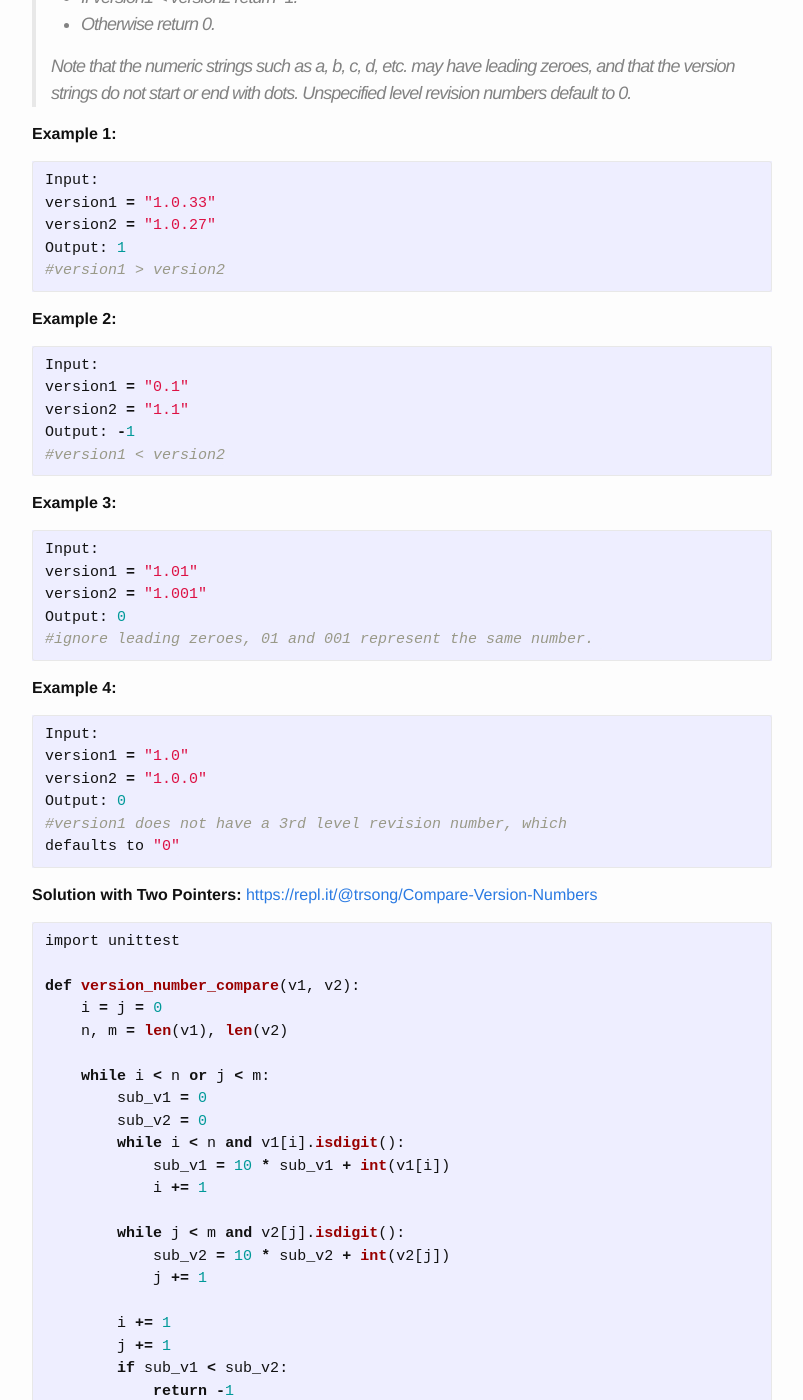
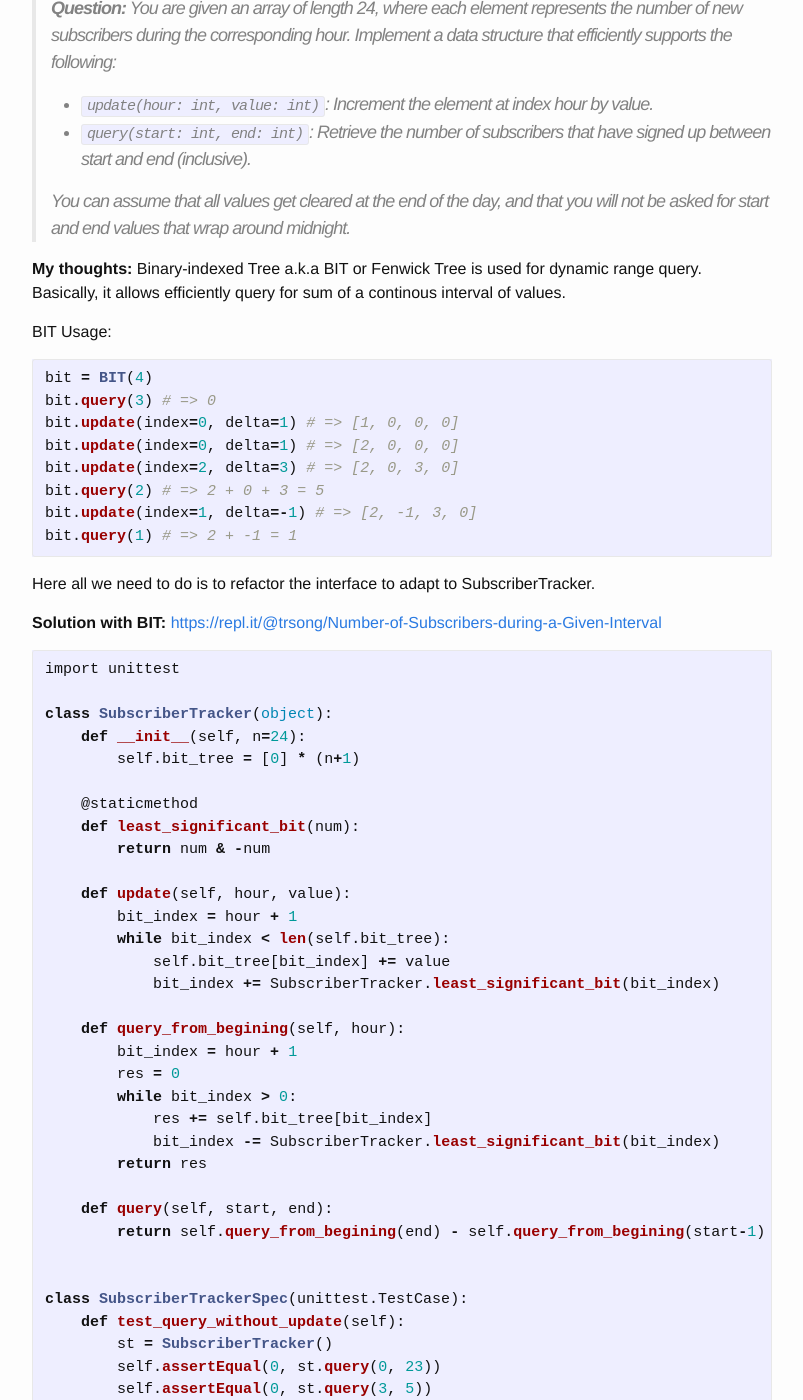
Before and after one commit to trsong/trsong.github.io, a Jekyll site: the page built from _posts/2019-11-01-DailyQuestionsNov.md, in a window 1280 px wide and 1400 px high, scrolled down 1672 px. Shown: the whole window, without its empty margins (238-1041 px from the left). Built offline with Jekyll 4.4.1, drawn with Linux system fonts in a browser that asks for light colours; some of the changed text lies outside the part shown.

Commit message:
Add Solution to Nov 23 Problem

````diff
--- a/_posts/2019-11-01-DailyQuestionsNov.md
+++ b/_posts/2019-11-01-DailyQuestionsNov.md
@@ -20,6 +20,27 @@ categories: Python/Java
 
 
 
+### Nov 24, 2019 \[Easy\] Markov Chain
+---
+> **Question:**You are given a starting state start, a list of transition probabilities for a Markov chain, and a number of steps num_steps. Run the Markov chain starting from start for num_steps and compute the number of times we visited each state.
+>
+> For example, given the starting state a, number of steps 5000, and the following transition probabilities:
+
+```py
+[
+  ('a', 'a', 0.9),
+  ('a', 'b', 0.075),
+  ('a', 'c', 0.025),
+  ('b', 'a', 0.15),
+  ('b', 'b', 0.8),
+  ('b', 'c', 0.05),
+  ('c', 'a', 0.25),
+  ('c', 'b', 0.25),
+  ('c', 'c', 0.5)
+]
+One instance of running this Markov chain might produce { 'a': 3012, 'b': 1656, 'c': 332 }.
+```
+
 ### Nov 23, 2019 \[Hard\] Number of Subscribers during a Given Interval
 ---
 > **Question:** You are given an array of length 24, where each element represents the number of new subscribers during the corresponding hour. Implement a data structure that efficiently supports the following:
@@ -29,6 +50,89 @@ categories: Python/Java
 >
 > You can assume that all values get cleared at the end of the day, and that you will not be asked for start and end values that wrap around midnight.
 
+**My thoughts:** Binary-indexed Tree a.k.a BIT or Fenwick Tree is used for dynamic range query. Basically, it allows efficiently query for sum of a continous interval of values.
+
+BIT Usage:
+```py
+bit = BIT(4)
+bit.query(3) # => 0
+bit.update(index=0, delta=1) # => [1, 0, 0, 0]
+bit.update(index=0, delta=1) # => [2, 0, 0, 0]
+bit.update(index=2, delta=3) # => [2, 0, 3, 0]
+bit.query(2) # => 2 + 0 + 3 = 5
+bit.update(index=1, delta=-1) # => [2, -1, 3, 0]
+bit.query(1) # => 2 + -1 = 1
+```
+
+Here all we need to do is to refactor the interface to adapt to SubscriberTracker.
+
+**Solution with BIT:** [https://repl.it/@trsong/Number-of-Subscribers-during-a-Given-Interval](https://repl.it/@trsong/Number-of-Subscribers-during-a-Given-Interval)
+```py
+import unittest
+
+class SubscriberTracker(object):
+    def __init__(self, n=24):
+        self.bit_tree = [0] * (n+1)
+
+    @staticmethod
+    def least_significant_bit(num):
+        return num & -num
+
+    def update(self, hour, value):
+        bit_index = hour + 1
+        while bit_index < len(self.bit_tree):
+            self.bit_tree[bit_index] += value
+            bit_index += SubscriberTracker.least_significant_bit(bit_index)
+
+    def query_from_begining(self, hour):
+        bit_index = hour + 1
+        res = 0
+        while bit_index > 0:
+            res += self.bit_tree[bit_index]
+            bit_index -= SubscriberTracker.least_significant_bit(bit_index)
+        return res
+
+    def query(self, start, end):
+        return self.query_from_begining(end) - self.query_from_begining(start-1)
+
+
+class SubscriberTrackerSpec(unittest.TestCase):
+    def test_query_without_update(self):
+        st = SubscriberTracker()
+        self.assertEqual(0, st.query(0, 23))
+        self.assertEqual(0, st.query(3, 5))
+
+    def test_update_should_affect_query_value(self):
+        st = SubscriberTracker()
+        st.update(5, 10)
+        st.update(10, 15)
+        st.update(12, 20)
+        self.assertEqual(0, st.query(0, 4))
+        self.assertEqual(10, st.query(0, 5))
+        self.assertEqual(10, st.query(0, 9))
+        self.assertEqual(25, st.query(0, 10))
+        self.assertEqual(45, st.query(0, 13))
+        st.update(3, 2)
+        self.assertEqual(2, st.query(0, 4))
+        self.assertEqual(12, st.query(0, 5))
+        self.assertEqual(12, st.query(0, 9))
+        self.assertEqual(27, st.query(0, 10))
+        self.assertEqual(47, st.query(0, 13))
+
+    def test_number_of_subscribers_can_decrease(self):
+        st = SubscriberTracker()
+        st.update(10, 5)
+        st.update(20, 10)
+        self.assertEqual(10, st.query(15, 23))
+        st.update(12, -3)
+        self.assertEqual(10, st.query(15, 23))
+        st.update(17, -7)
+        self.assertEqual(3, st.query(15, 23))
+
+
+if __name__ == '__main__':
+    unittest.main(exit=False)
+```
 
 ### Nov 22, 2019 \[Easy\] Compare Version Numbers
 ---
````
